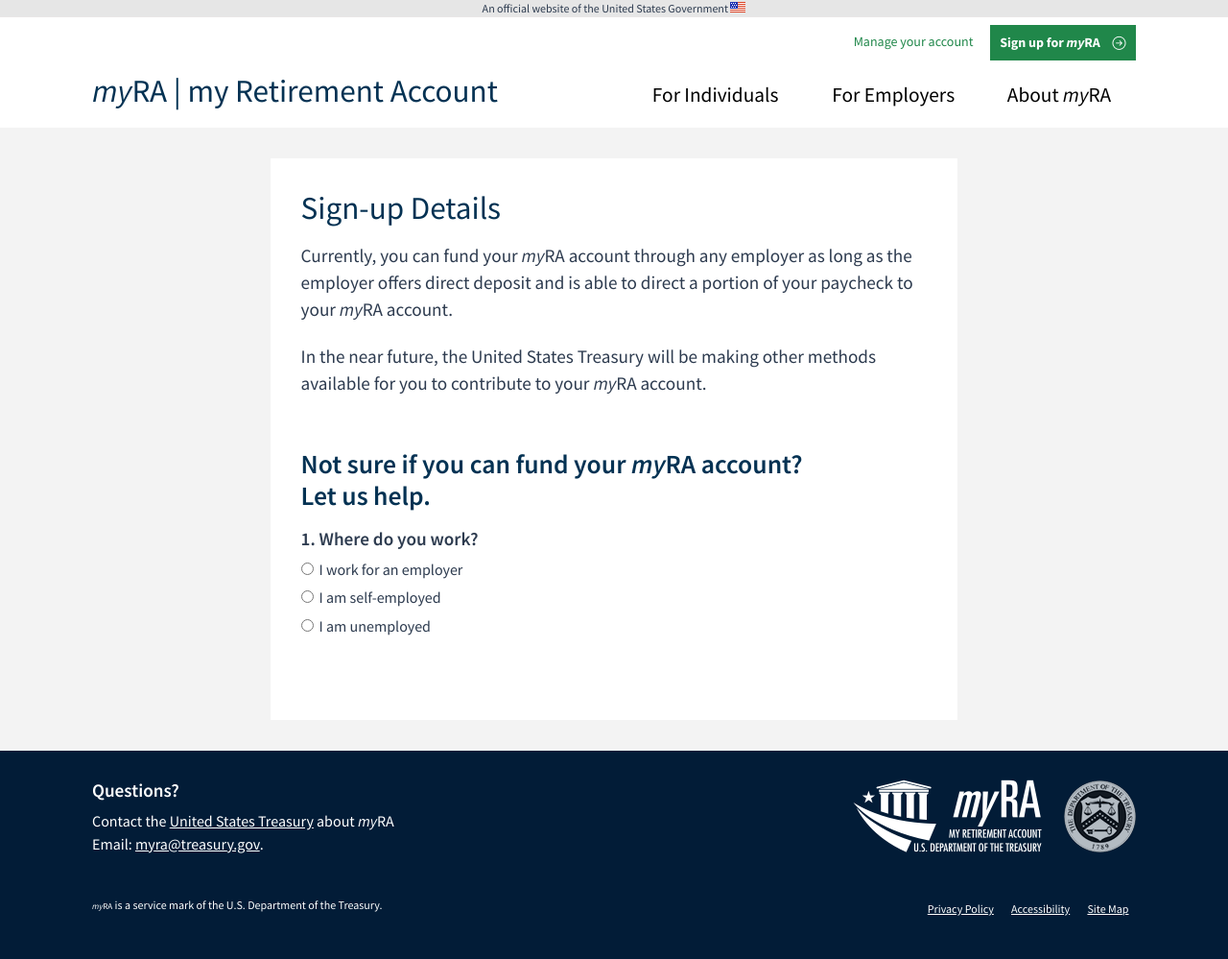
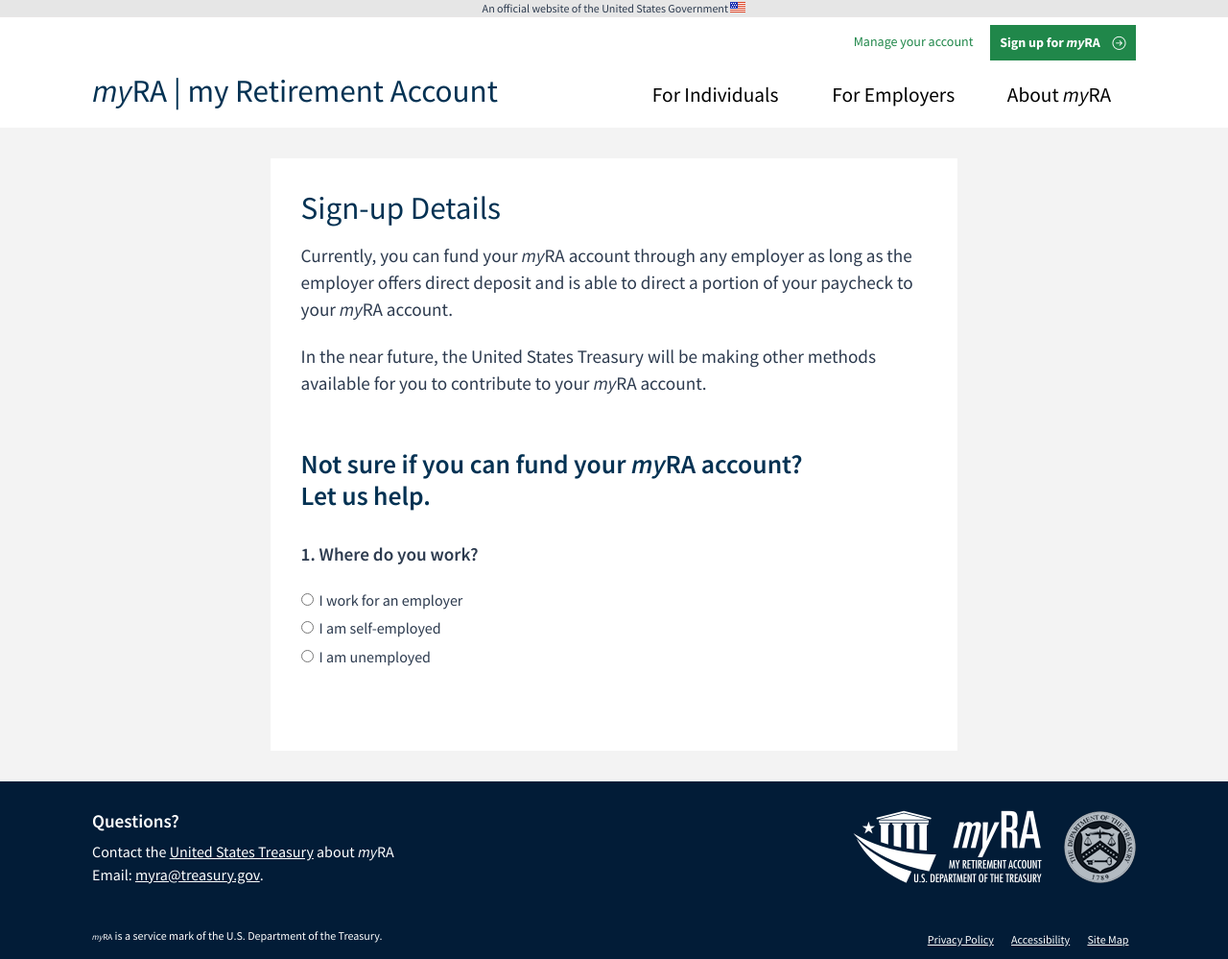
Before and after one commit to 18F/myra, a Jekyll site: the page built from individuals/signup-details.html, in a window 1280 px wide. Shown: the whole page at 96% size. Built offline with Jekyll 4.4.1, drawn with Linux system fonts in a browser that asks for light colours; before the commit the page ends 967 px from its top, so only the background shows below that.

Commit message:
Legends and field sets and ids oh my

```diff
--- a/individuals/signup-details.html
+++ b/individuals/signup-details.html
@@ -11,24 +11,24 @@
 
 <section role="region" aria-labelledby="eligibility-heading" id="eligibility-wizard">
   <h2 id="eligibility-heading">Not sure if you can fund your <span class="myra">myRA</span> account? <br> Let us help.</h2>
-  <div id="eligibility-part-1" class="eligibility-chunk">
-    <h4>1. Where do you work?</h4>
-    <label><input type="radio" name="1" value="eligibility-part-2">I work for an employer</label>
-    <label><input type="radio" name="1" value="ineligible">I am self-employed</label>
-    <label><input type="radio" name="1" value="unemployed">I am unemployed</label>
-  </div>
-  <div id="eligibility-part-2" class="eligibility-chunk eligibility-input" aria-hidden="true">
-    <h4>2. Does your employer offer direct deposit?</h4>
-    <label><input type="radio" name="2" value="eligibility-part-3">Yes</label>
-    <label><input type="radio" name="2" value="ineligible">No</label>
-    <label><input type="radio" name="2" value="unsure">I don't konw</label>
-  </div>
-  <div id="eligibility-part-3" class="eligibility-chunk eligibility-input" aria-hidden="true">
-    <h4>3. And will your employer be able to set up a portion of your paycheck to be deposited into a <span class="myra">myRA</span> account?</h4>
-    <label><input type="radio" name="3" value="eligibility-success">Yes</label>
-    <label><input type="radio" name="3" value="ineligible">No</label>
-    <label><input type="radio" name="3" value="unsure">I don't know</label>
-  </div>
+  <fieldset id="eligibility-part-1" class="eligibility-chunk">
+    <legend><h4>1. Where do you work?</h4></legend>
+    <label for="1A"><input id="1A" type="radio" name="1" value="eligibility-part-2">I work for an employer</label>
+    <label for="1B"><input id="1B" type="radio" name="1" value="ineligible">I am self-employed</label>
+    <label for="1C"><input id="1C" type="radio" name="1" value="unemployed">I am unemployed</label>
+  </fieldset>
+  <fieldset id="eligibility-part-2" class="eligibility-chunk eligibility-input" aria-hidden="true">
+    <legend><h4>2. Does your employer offer direct deposit?</h4></legend>
+    <label for="2A"><input id="2A" type="radio" name="2" value="eligibility-part-3">Yes</label>
+    <label for="2B"><input id="2B" type="radio" name="2" value="ineligible">No</label>
+    <label for="2C"><input id="2C" type="radio" name="2" value="unsure">I don't konw</label>
+  </fieldset>
+  <fieldset id="eligibility-part-3" class="eligibility-chunk eligibility-input" aria-hidden="true">
+    <legend><h4>3. And will your employer be able to set up a portion of your paycheck to be deposited into a <span class="myra">myRA</span> account?</h4></legend>
+    <label for="3A"><input id="3A" type="radio" name="3" value="eligibility-success">Yes</label>
+    <label for="3B"><input id="3B" type="radio" name="3" value="ineligible">No</label>
+    <label for="3C"><input id="3C" type="radio" name="3" value="unsure">I don't know</label>
+  </fieldset>
   <div id="unsure" class="eligibility-chunk eligibility-result" aria-hidden="true">
     <h4>Not sure if your employer will work?</h4>
     <p>If you’re not sure if your employer supports myRA, just ask your employer. If you are not sure what to ask, give your employer this letter: <a href="{{ site.baseurl }}/resources/myRA_Employer-Letter.pdf" title="Download PDF">Download Employer Letter</a>.</p>
--- a/static/_sass/_custom.scss
+++ b/static/_sass/_custom.scss
@@ -1699,6 +1699,7 @@
 
 #eligibility-part-1 {
   display: block;
+  margin-top: 2em;
 }
 
 .eligibility-chunk {
--- a/static/_sass/base/_forms.scss
+++ b/static/_sass/base/_forms.scss
@@ -1,8 +1,8 @@
 fieldset {
-  background: lighten($base-border-color, 10);
-  border: 1px solid $base-border-color;
-  margin: 0 0 ($base-line-height / 2) 0;
-  padding: $base-line-height;
+  background: none;
+  border: none;
+  margin: 0;
+  padding: 0;
 }
 
 input,
```
